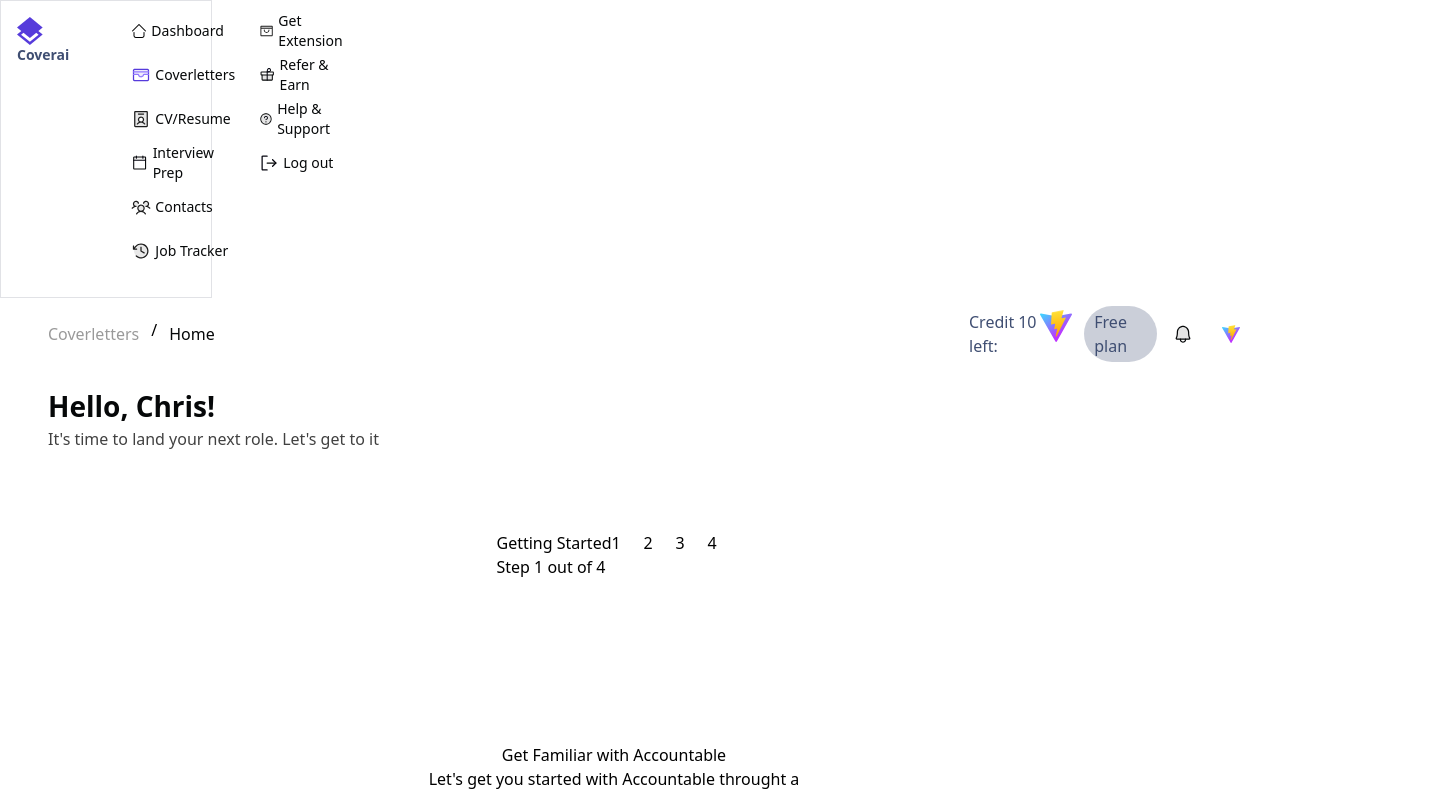
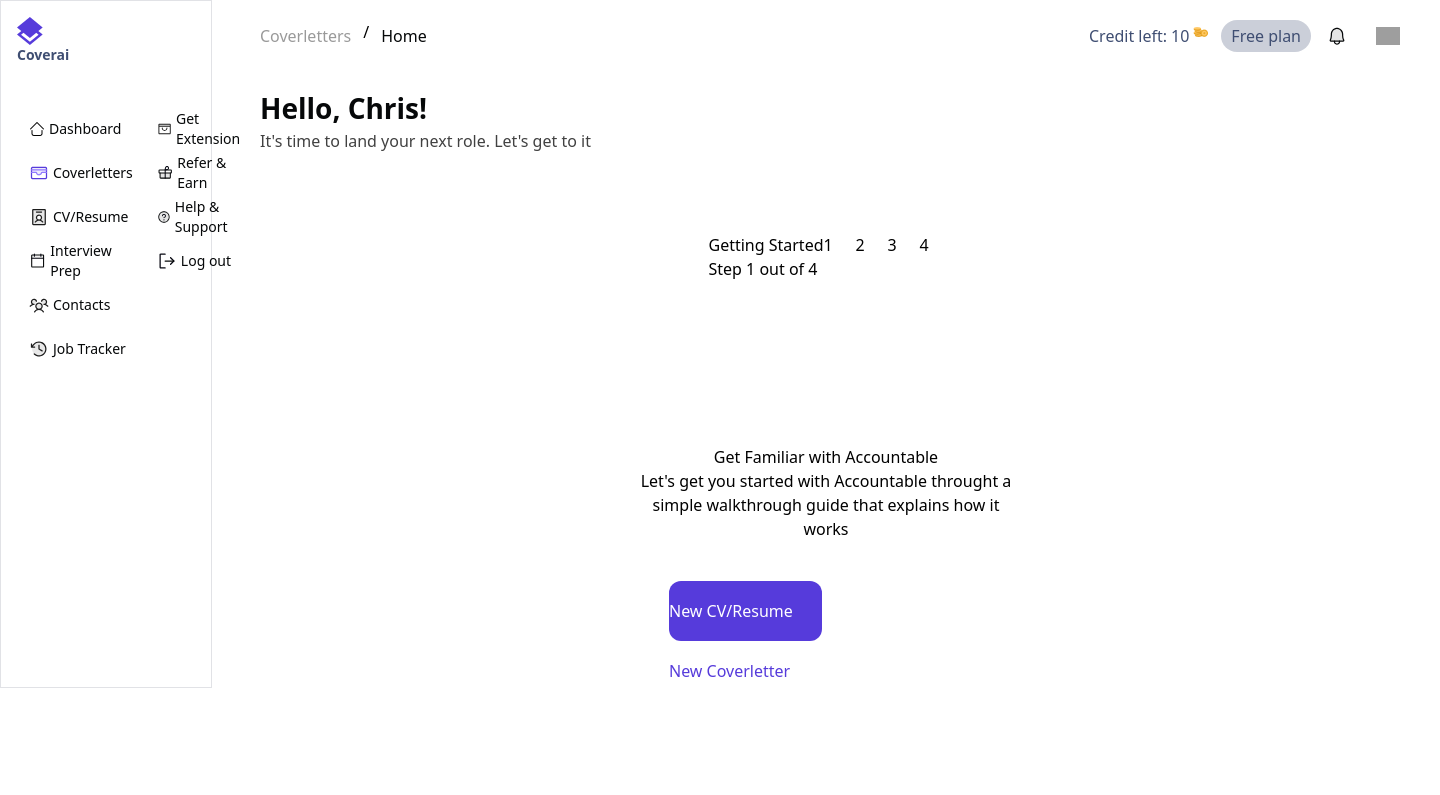
Before and after one commit to Adebisi1234/coverai, a React (Vite) app: page / in a window 1280 px wide. Shown: the top 795 px of the page, 1440 px wide, since content can reach past the window. Built offline with nearby package versions, Linux system fonts and the light colour scheme; grey boxes are pictures that could not be loaded.

Commit message:
quick push fuuuccc

```diff
--- a/src/components/Header.tsx
+++ b/src/components/Header.tsx
@@ -9,12 +9,12 @@ const Header = () => {
         </button>
       </div>
 
-      <div className="details w-[271px] h-[28px] flex items-center gap-3">
-        <p className="flex items-start gap-1 text-[#3f4e72]">
-          Credit left: <span>10</span> <img src="/vite.svg" alt="token" />
+      <div className="details h-[28px] flex items-center gap-3">
+        <p className="flex items-start w-fit gap-1 text-[#3f4e72]">
+          Credit left: <span>10</span> <img src="/token.png" alt="token" />
         </p>
 
-        <p className="px-[10px] py-1 rounded-[100px] bg-[rgba(63,78,114,0.27)] text-[#3f4e72]">
+        <p className="px-[10px] py-1 w-fit rounded-[100px] bg-[rgba(63,78,114,0.27)] text-[#3f4e72]">
           Free plan
         </p>
         <div className="icon notification mx-1">
@@ -44,7 +44,7 @@ const Header = () => {
         </div>
         <p className="w-[1px] bg-[#917aff]"></p>
         <div className="account">
-          <img src="/vite.svg" alt="" width={24} height={24} />
+          <img src="/bye.svg" alt="" width={24} height={24} />
         </div>
       </div>
     </header>
--- a/src/components/Sidebar.tsx
+++ b/src/components/Sidebar.tsx
@@ -1,6 +1,6 @@
 const Sidebar = () => {
   return (
-    <aside className="w-[212px] bg-white p-4 flex gap-[50px] border border-[#e1e2e6]">
+    <aside className="w-[212px] bg-white p-4 flex flex-col gap-[50px] border border-[#e1e2e6]">
       <div className="head">
         <svg
           xmlns="http://www.w3.org/2000/svg"
--- a/src/pages/Home.tsx
+++ b/src/pages/Home.tsx
@@ -2,7 +2,7 @@ import Header from "../components/Header";
 import Sidebar from "../components/Sidebar";
 const Home = () => {
   return (
-    <div className="bg-white/50">
+    <div className="bg-white/50 flex">
       <Sidebar />
       <main>
         <Header />
```
Also changed, not shown: public/bye.png (added), public/token.png (added).
